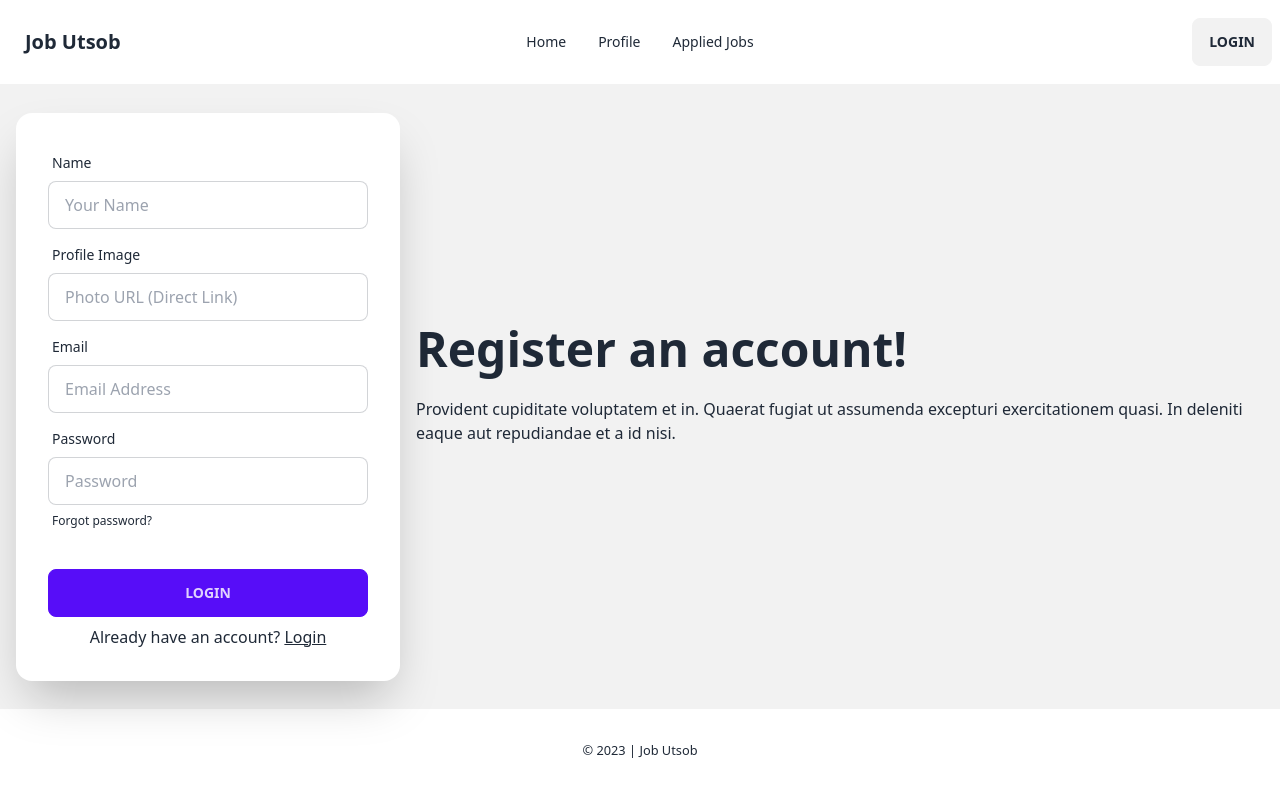
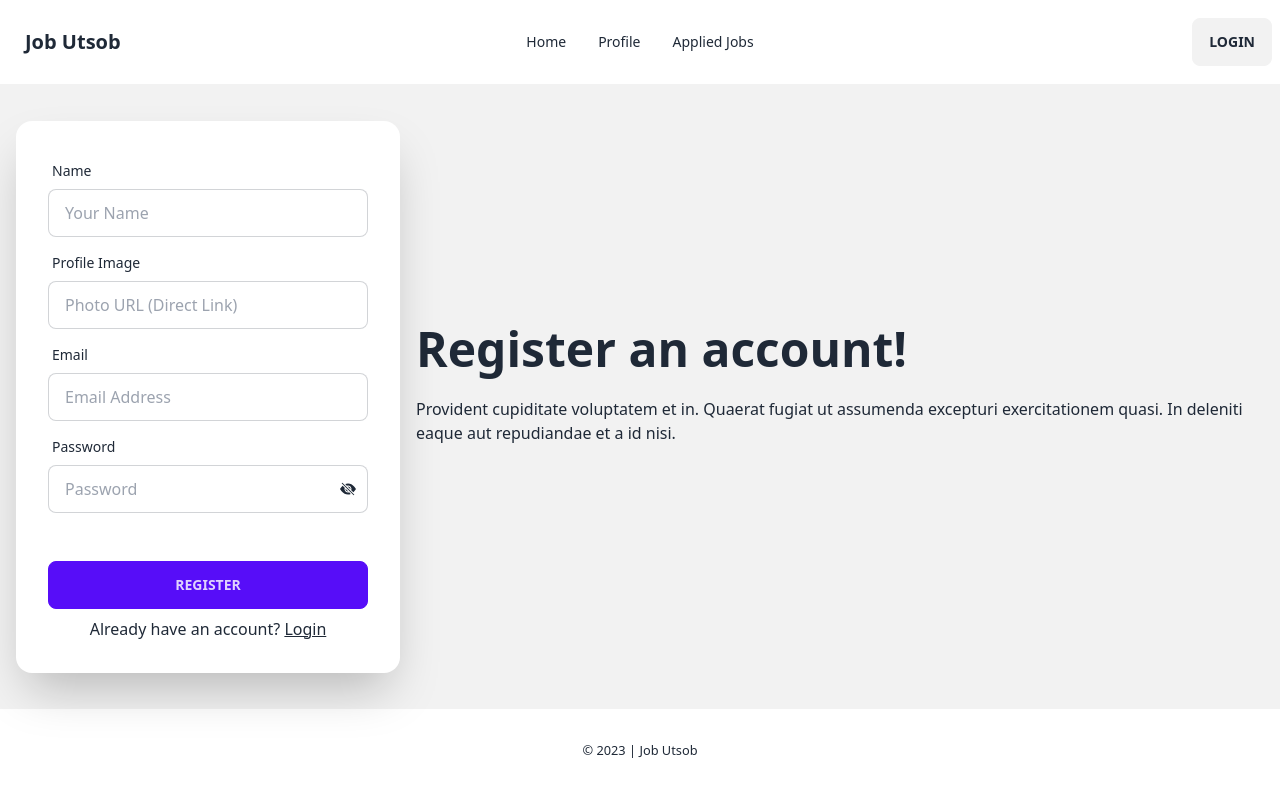
Before and after one commit to rootnure/career-mela-53, a React (Vite) app: page /register in a window 1280 px wide. Shown: the top 796 px of the page. Built offline with nearby package versions, Linux system fonts and the light colour scheme.

Commit message:
Password validation added in registration page

```diff
--- a/src/pages/LogIn/LogIn.jsx
+++ b/src/pages/LogIn/LogIn.jsx
@@ -32,7 +32,7 @@ const LogIn = () => {
                                     <span className="label-text">Password</span>
                                 </label>
                                 <div className="relative">
-                                    <input type="password" name="password" placeholder="Password" className="input input-bordered w-full" required />
+                                    <input type={isPasswordVisible ? "text" : "password"} name="password" placeholder="Password" className="input input-bordered w-full" required />
                                     <span onClick={() => setIsPasswordVisible(!isPasswordVisible)} className="absolute top-0 bottom-0 right-0 px-3 flex items-center cursor-pointer">{isPasswordVisible ? <BsFillEyeFill></BsFillEyeFill> : <BsFillEyeSlashFill></BsFillEyeSlashFill>}</span>
                                 </div>
                                 <label className="label">
--- a/src/pages/Register/Register.jsx
+++ b/src/pages/Register/Register.jsx
@@ -1,8 +1,24 @@
 import { Helmet } from "react-helmet-async";
 import { Link } from "react-router-dom";
+import { BsFillEyeFill, BsFillEyeSlashFill } from "react-icons/bs";
+import { useState } from "react";
 
 
 const Register = () => {
+
+    const [isPasswordVisible, setIsPasswordVisible] = useState(false);
+    const [errorMsg, setErrorMsg] = useState("");
+
+    const handleValidPassword = (e) => {
+        setErrorMsg("");
+        const password = e.target.value;
+        console.log(password);
+        if (password.length === 0) setErrorMsg("");
+        else if (password.length < 6) setErrorMsg("Password must be at lest 6 character long");
+        else if (!/[A-Z]/.test(password)) setErrorMsg("Password must contain at lest one UPPERCASE letter");
+        else if (!/[!@#$%^&*()_+\-=[\]{};'~`:"\\|,.<>/?]/.test(password)) setErrorMsg("Password must contain at lest one special character");
+    }
+
     return (
         <div>
             <Helmet>
@@ -38,13 +54,16 @@ const Register = () => {
                                 <label className="label">
                                     <span className="label-text">Password</span>
                                 </label>
-                                <input type="password" name="password" placeholder="Password" className="input input-bordered" required />
-                                <label className="label">
-                                    <a href="#" className="label-text-alt link link-hover">Forgot password?</a>
+                                <div className="relative">
+                                    <input onChange={handleValidPassword} type={isPasswordVisible ? "text" : "password"} name="password" placeholder="Password" className="input input-bordered w-full" required />
+                                    <span onClick={() => setIsPasswordVisible(!isPasswordVisible)} className="absolute top-0 bottom-0 right-0 px-3 flex items-center cursor-pointer">{isPasswordVisible ? <BsFillEyeFill></BsFillEyeFill> : <BsFillEyeSlashFill></BsFillEyeSlashFill>}</span>
+                                </div>
+                                <label className="label relative">
+                                    {errorMsg && <small className="absolute top-3 text-red-400 font-semibold">{errorMsg}</small>}
                                 </label>
                             </div>
                             <div className="form-control mt-6">
-                                <button className="btn btn-primary">Login</button>
+                                <button type="submit" className="btn btn-primary">Register</button>
                             </div>
                             <p className="text-center">Already have an account? <Link to="/login" className="underline">Login</Link></p>
                         </form>
```
